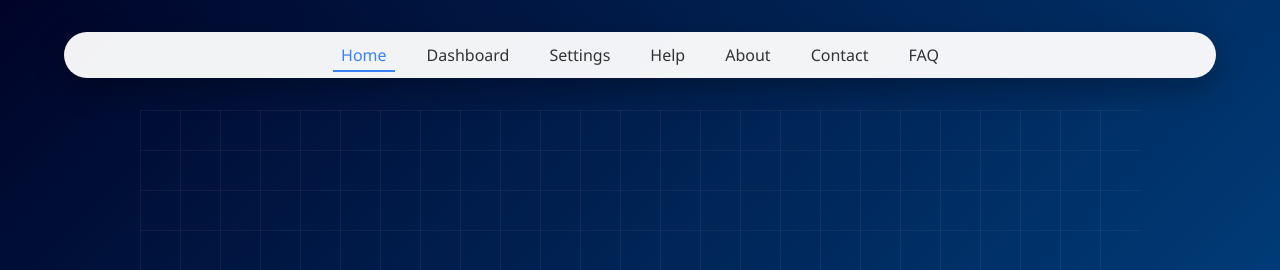
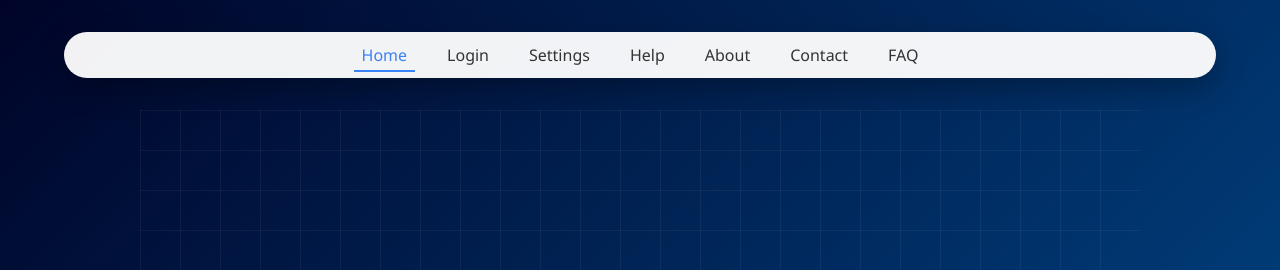
Before and after one commit to AlexHybrid/FairShare-G042, a plain HTML site: page Interface.html in a window 1280 px wide. Shown: the top 270 px of the page. Drawn offline with Linux system fonts and the light colour scheme.

Commit message:
change dashboard into login button

```diff
--- a/Interface.html
+++ b/Interface.html
@@ -151,7 +151,7 @@
     <nav class="navbar">
       <ul>
         <li><a href="#" class="active">Home</a></li>
-        <li><a href="#">Dashboard</a></li>
+        <li><a href="#">Login</a></li>
         <li><a href="#">Settings</a></li>
         <li><a href="#">Help</a></li>
         <li><a href="#">About</a></li>
```
